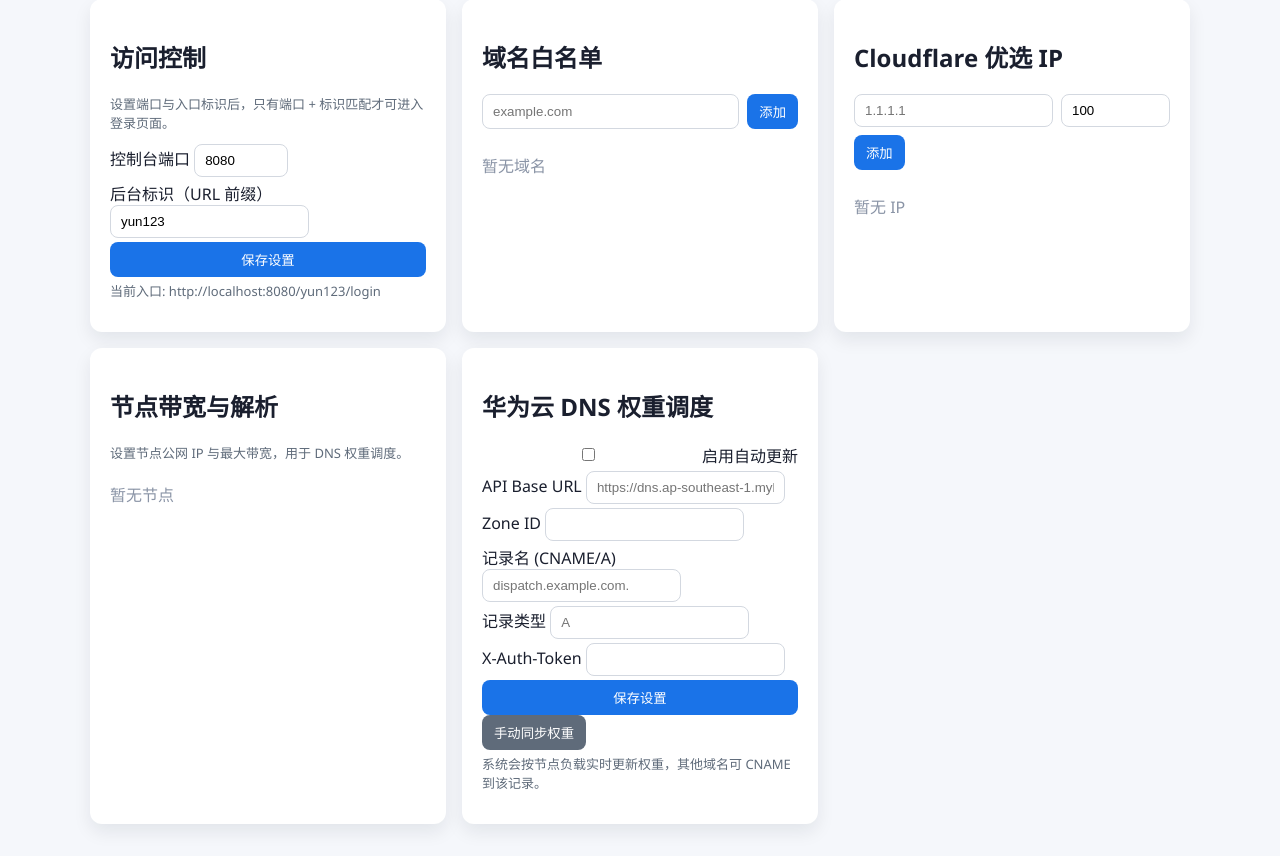
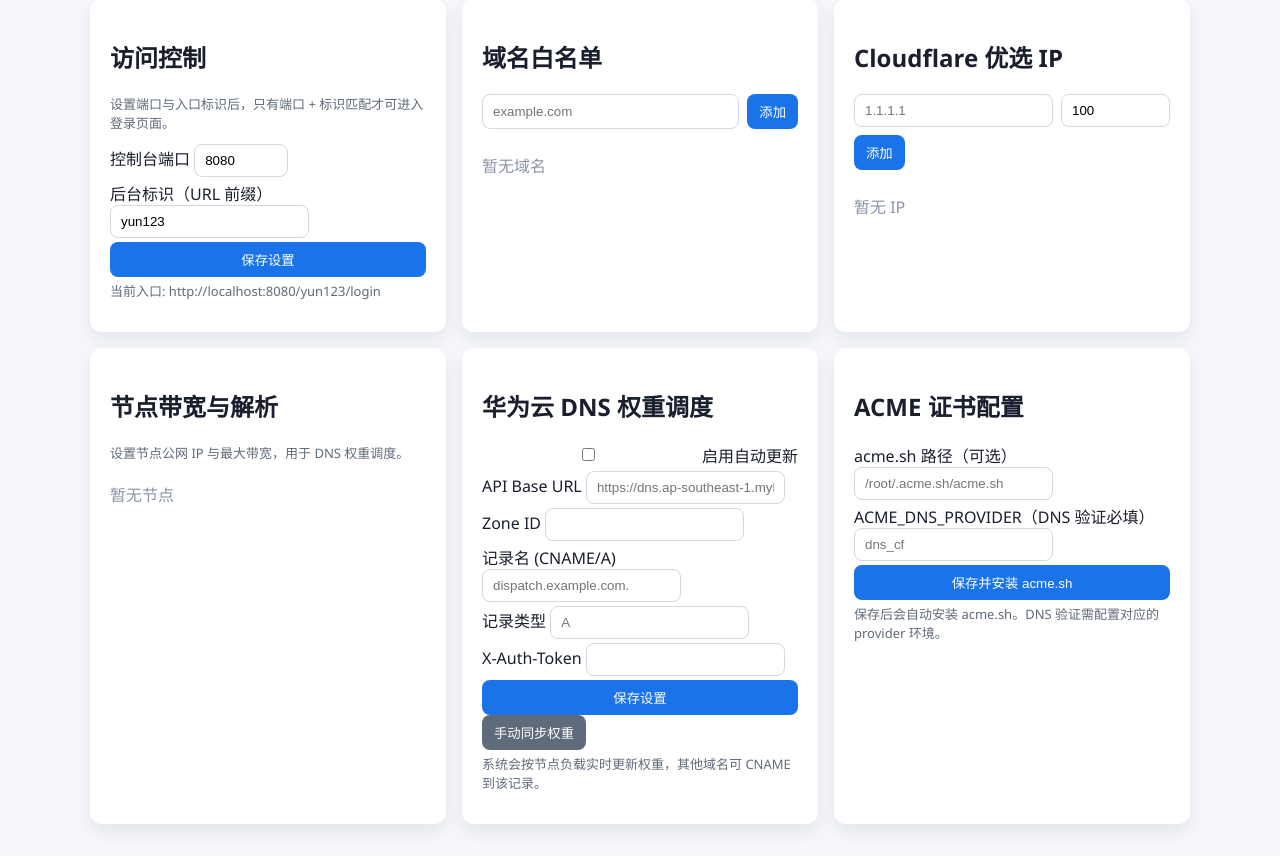
Before and after one commit to modu369/gpt, a Flask app: template control-plane/templates/settings.html in a window 1280 px wide. Shown: the part 103-959 px from the top of the page. Run offline with Flask 3, Linux system fonts and the light colour scheme; the template is opened without the code that fills it, so the values that code supplies are empty; data comes from the database, SQL or seed files in the repository.

Commit message:
Install acme.sh and add ACME settings

```diff
--- a/control-plane/app.py
+++ b/control-plane/app.py
@@ -202,6 +202,16 @@ def get_settings(keys: Iterable[str]) -> dict[str, str]:
     return {key: existing.get(key, "") for key in keys}
 
 
+def get_acme_sh_path() -> str:
+    value = get_setting("acme_sh_path", "") or ""
+    return value.strip() or ACME_SH_PATH
+
+
+def get_acme_dns_provider() -> str:
+    value = get_setting("acme_dns_provider", "") or ""
+    return value.strip() or ACME_DNS_PROVIDER
+
+
 def normalize_access_path(value: str) -> str:
     cleaned = value.strip().strip("/")
     return cleaned
@@ -356,8 +366,9 @@ def local_domain_check(domain: str, agent_ips: list[str]) -> bool:
 
 
 def find_acme_sh() -> str | None:
-    if ACME_SH_PATH:
-        path = Path(ACME_SH_PATH)
+    configured = get_acme_sh_path()
+    if configured:
+        path = Path(configured)
         if path.exists():
             return str(path)
     candidates = [
@@ -444,11 +455,16 @@ def run_acme_manual_issue(domain: str, method: str) -> tuple[bool, str]:
         return False, message
     method = normalize_cert_method(method)
     if method == "dns-01":
+        dns_provider = get_acme_dns_provider()
+        if not dns_provider:
+            message = "请先在设置页配置 ACME_DNS_PROVIDER"
+            log_cert_event(domain, method, "pending", message)
+            return False, message
         cmd = [
             acme_sh,
             "--issue",
             "--dns",
-            ACME_DNS_PROVIDER,
+            dns_provider,
             "--yes-I-know-dns-manual-mode-enough-go-ahead",
             "-d",
             domain,
@@ -474,11 +490,16 @@ def run_acme_manual_verify(domain: str, method: str) -> tuple[str, str | None, s
         return "pending", None, None, None, message
     method = normalize_cert_method(method)
     if method == "dns-01":
+        dns_provider = get_acme_dns_provider()
+        if not dns_provider:
+            message = "请先在设置页配置 ACME_DNS_PROVIDER"
+            log_cert_event(domain, method, "pending", message)
+            return "pending", None, None, None, message
         cmd = [
             acme_sh,
             "--renew",
             "--dns",
-            ACME_DNS_PROVIDER,
+            dns_provider,
             "--yes-I-know-dns-manual-mode-enough-go-ahead",
             "-d",
             domain,
@@ -921,6 +942,12 @@ def settings(access_key: str | None = None):
             "dns_auth_token",
         ]
     )
+    acme_settings = get_settings(
+        [
+            "acme_sh_path",
+            "acme_dns_provider",
+        ]
+    )
     return render_template(
         "settings.html",
         domains=domains,
@@ -929,6 +956,7 @@ def settings(access_key: str | None = None):
         access_path=access_path,
         access_port=access_port,
         dns_settings=dns_settings,
+        acme_settings=acme_settings,
     )
 
 
@@ -1191,6 +1219,27 @@ def update_dns_settings(access_key: str | None = None):
     return redirect(scoped_url("settings"))
 
 
+def install_acme_sh() -> None:
+    if find_acme_sh():
+        return
+    subprocess.run(
+        ["bash", "-c", "curl -fsSL https://get.acme.sh | sh"],
+        check=False,
+    )
+
+
+@app.route("/settings/acme", methods=["POST"])
+@app.route("/<access_key>/settings/acme", methods=["POST"])
+def update_acme_settings(access_key: str | None = None):
+    require_access(access_key)
+    if not is_logged_in():
+        return redirect(scoped_url("login"))
+    set_setting("acme_sh_path", request.form.get("acme_sh_path", "").strip())
+    set_setting("acme_dns_provider", request.form.get("acme_dns_provider", "").strip())
+    install_acme_sh()
+    return redirect(scoped_url("settings"))
+
+
 @app.route("/settings/dns/sync", methods=["POST"])
 @app.route("/<access_key>/settings/dns/sync", methods=["POST"])
 def manual_dns_sync(access_key: str | None = None):
--- a/control-plane/templates/settings.html
+++ b/control-plane/templates/settings.html
@@ -134,6 +134,22 @@
           </form>
           <p class="hint">系统会按节点负载实时更新权重，其他域名可 CNAME 到该记录。</p>
         </div>
+
+        <div class="card">
+          <h2>ACME 证书配置</h2>
+          <form method="post" action="{{ scoped_url('update_acme_settings') }}" class="stack">
+            <label>
+              acme.sh 路径（可选）
+              <input type="text" name="acme_sh_path" placeholder="/root/.acme.sh/acme.sh" value="{{ acme_settings.acme_sh_path }}" />
+            </label>
+            <label>
+              ACME_DNS_PROVIDER（DNS 验证必填）
+              <input type="text" name="acme_dns_provider" placeholder="dns_cf" value="{{ acme_settings.acme_dns_provider }}" />
+            </label>
+            <button type="submit">保存并安装 acme.sh</button>
+          </form>
+          <p class="hint">保存后会自动安装 acme.sh。DNS 验证需配置对应的 provider 环境。</p>
+        </div>
       </section>
     </div>
   </body>
```
Also changed, not shown: 1 other file.
